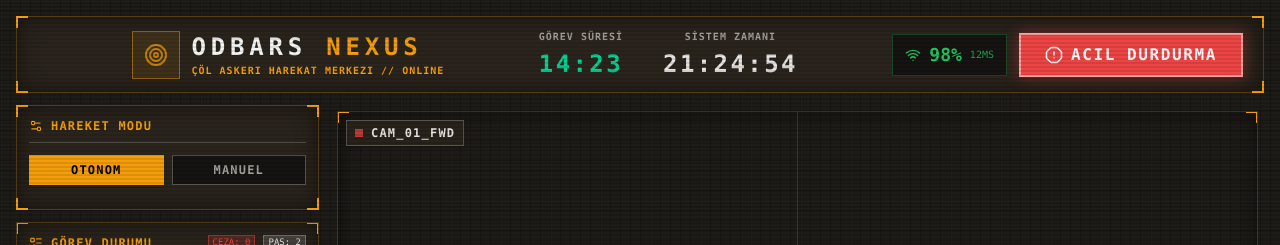
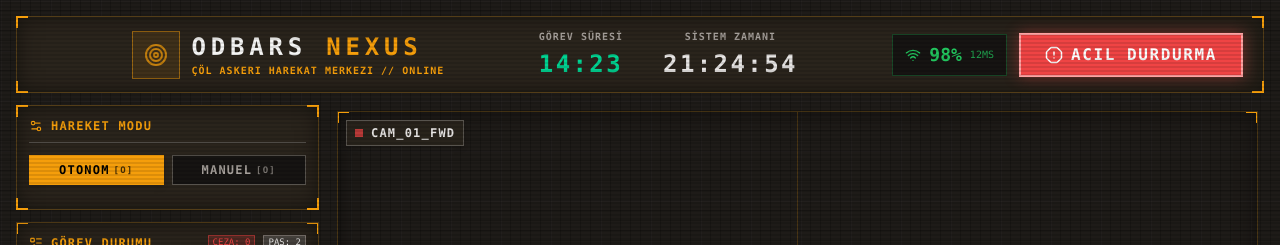
Before and after one commit to SerhanEnsar/Odbars_Yazilim, a React (Vite) app in the folder panel/: page / in a window 1280 px wide. Shown: the top 245 px of the page. Built offline with nearby package versions, Linux system fonts and the light colour scheme.

Commit message:
feat(panel): add 'o' keyboard shortcut to toggle between autonomous and manual drive modes

```diff
--- a/panel/src/App.jsx
+++ b/panel/src/App.jsx
@@ -57,6 +57,16 @@ export default function App() {
 
     const handleKeyDown = (e) => {
       const key = e.key.toLowerCase();
+
+      if (key === 'o') {
+        setDriveMode(prev => {
+          const nextMode = prev === 'OTONOM' ? 'MANUEL' : 'OTONOM';
+          if (nextMode === 'OTONOM') setPressedKeys(new Set());
+          return nextMode;
+        });
+        return;
+      }
+
       if (driveMode === 'MANUEL' && validKeys.includes(key)) {
         setPressedKeys(prev => new Set(prev).add(key));
       }
@@ -171,15 +181,15 @@ export default function App() {
             <div className="grid grid-cols-2 gap-2">
               <button
                 onClick={() => { setDriveMode('OTONOM'); setPressedKeys(new Set()); }}
-                className={`py-1.5 font-bold transition-colors tracking-widest shadow-md text-xs ${driveMode === 'OTONOM' ? 'bg-[#f59e0b] text-black' : 'bg-[#161412] text-stone-400 border border-stone-600 hover:text-stone-200'}`}
+                className={`py-1.5 font-bold transition-colors tracking-widest shadow-md text-xs flex justify-center items-center gap-1 ${driveMode === 'OTONOM' ? 'bg-[#f59e0b] text-black' : 'bg-[#161412] text-stone-400 border border-stone-600 hover:text-stone-200'}`}
               >
-                OTONOM
+                OTONOM <span className="text-[9px] opacity-70">[O]</span>
               </button>
               <button
                 onClick={() => setDriveMode('MANUEL')}
-                className={`py-1.5 font-bold transition-colors tracking-widest text-xs ${driveMode === 'MANUEL' ? 'bg-[#f59e0b] text-black' : 'bg-[#161412] border border-stone-600 text-stone-400 hover:text-stone-200'}`}
+                className={`py-1.5 font-bold transition-colors tracking-widest text-xs flex justify-center items-center gap-1 ${driveMode === 'MANUEL' ? 'bg-[#f59e0b] text-black' : 'bg-[#161412] border border-stone-600 text-stone-400 hover:text-stone-200'}`}
               >
-                MANUEL
+                MANUEL <span className="text-[9px] opacity-70">[O]</span>
               </button>
             </div>
 
```
